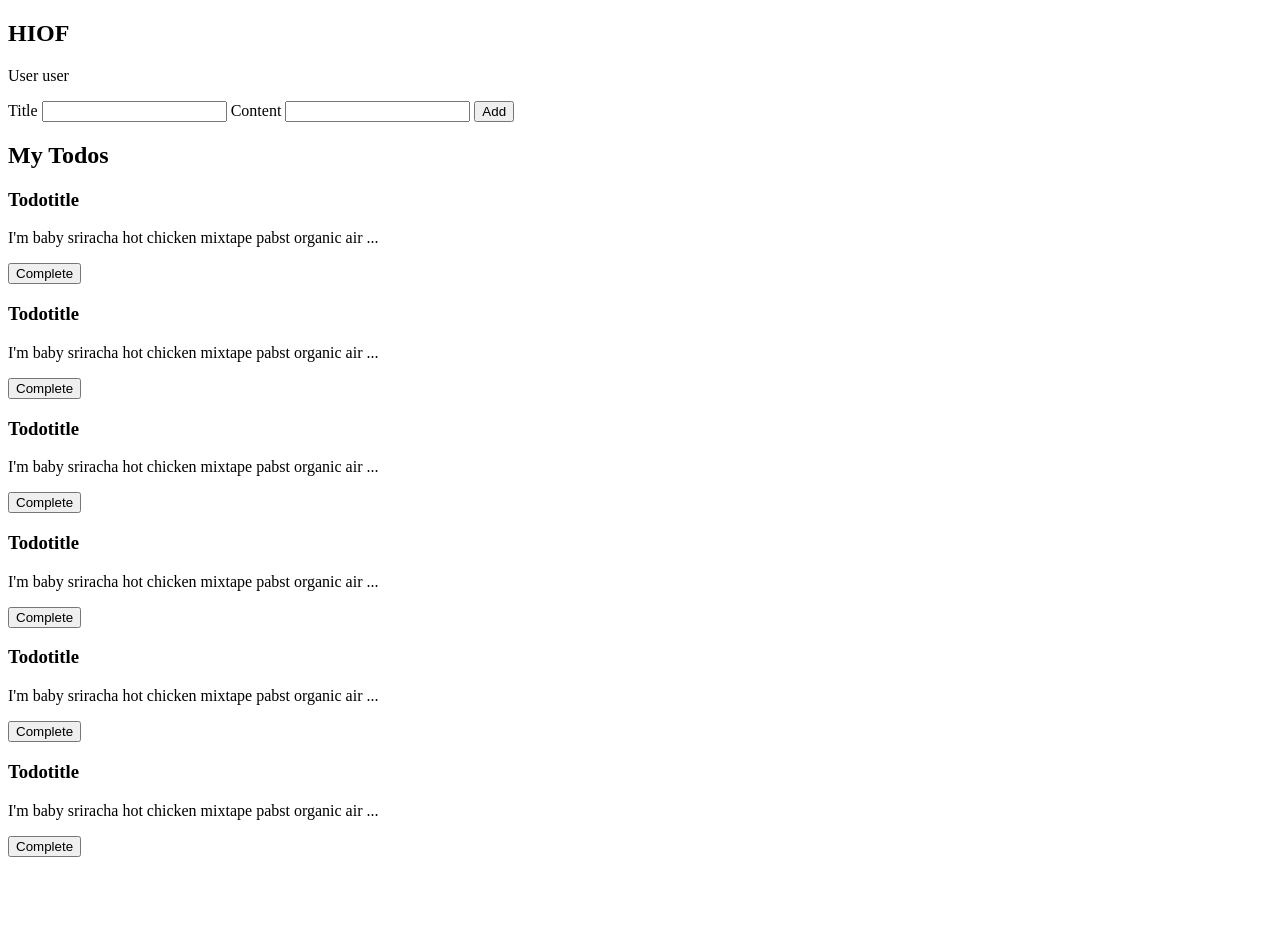
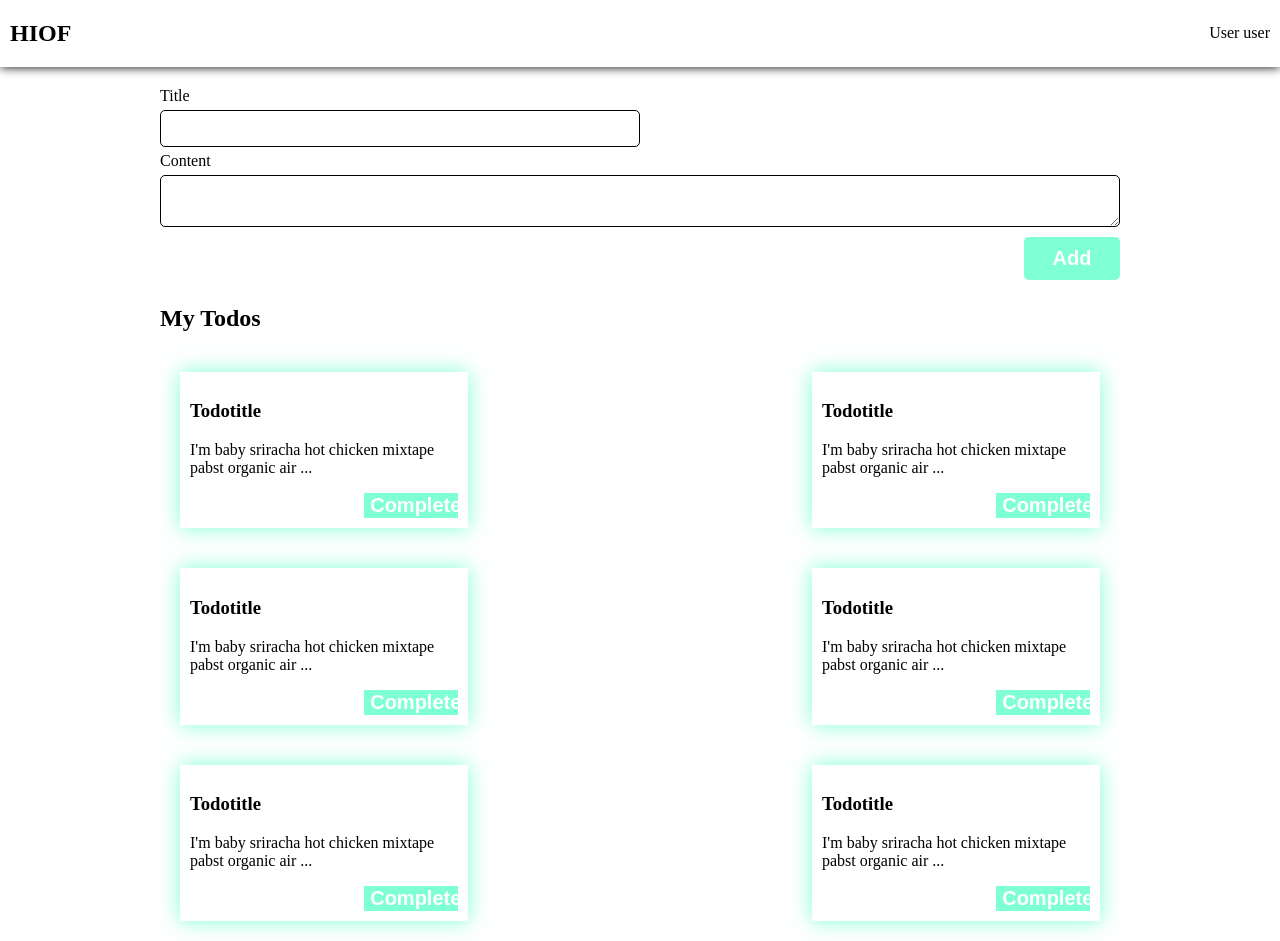
Before and after one commit to Ranum99/webappOppgave2, a plain HTML site: page index.html in a window 1280 px wide. Before the commit the page ends 865 px from the top, so only its background shows below. Drawn offline with Linux system fonts and the light colour scheme.

Commit message:
oppgave 2

```diff
--- /dev/null
+++ b/index.css
@@ -0,0 +1,72 @@
+* {
+    box-sizing: border-box;
+}
+
+html, body {
+    margin: 0;
+    padding: 0;
+}
+
+nav {
+    display: flex;
+    flex-direction: row;
+    justify-content: space-between;
+    align-items: center;
+    box-shadow: 0 0 10px 0;
+    padding: 0 10px;
+    margin-bottom: 20px;
+}
+
+main {
+    width: 75%;
+    margin: 0 auto;
+}
+
+main > form {
+    display: flex;
+    flex-direction: column;
+}
+
+main > form > input,
+main > form > textarea {
+    border-radius: 5px;
+    border: 1px solid black;
+    padding: 10px;
+    margin: 5px 0;
+}
+
+main > form > input:first-of-type {
+    width: 50%;
+}
+
+.blueBtn {
+    background-color: aquamarine;
+    color: white;
+    font-weight: 900;
+    font-size: 20px;
+    border: none;
+}
+
+main > form > input[type="submit"] {
+    width: 10%;
+    margin-left: auto;
+}
+
+#todos {
+    display: flex;
+    justify-content: space-between;
+    flex-direction: row;
+    flex-wrap: wrap;
+}
+
+#todos > article {
+    width: 30%;
+    box-shadow: 0px 0px 20px 0px rgba(127,255,212,1);
+    margin: 20px;
+    padding: 10px;
+}
+
+#todos > article > button {
+    width: 35%;
+    float: right;
+}
--- a/index.html
+++ b/index.html
@@ -6,6 +6,7 @@
     <meta name="author" content="Hiof Webapplikasjoner" />
     <meta name="viewport" content="width=device-width, initial-scale=1.0" />
     <meta charset="utf-8" />
+    <link rel="stylesheet" href="index.css">
 </head>
 <body>
     <nav>
@@ -14,47 +15,45 @@
     </nav>
     <main>
         <form action="" method="">
-            <label for="title">Title
-                <input id="title" type="text" />
-            </label>
-            <label for="content">Content
-                <input id="content" type="text" />
-            </label>
-            <input type="submit" value="Add">
+            <label for="title">Title</label>
+            <input id="title" type="text" />
+            <label for="content">Content</label>
+            <textarea id="content" type="text"></textarea>
+            <input type="submit" value="Add" class="blueBtn">
         </form>
 
-        <section>
+        <section id="todoSection">
             <section><h2>My Todos</h2></section>
-            <section>
+            <section id="todos">
                 <article>
                     <h3>Todotitle</h3>
                     <p>I'm baby sriracha hot chicken mixtape pabst organic air ...</p>
-                    <button value="">Complete</button>
+                    <button value="" class="blueBtn">Complete</button>
                 </article>
                 <article>
                     <h3>Todotitle</h3>
                     <p>I'm baby sriracha hot chicken mixtape pabst organic air ...</p>
-                    <button value="">Complete</button>
+                    <button value="" class="blueBtn">Complete</button>
                 </article>
                 <article>
                     <h3>Todotitle</h3>
                     <p>I'm baby sriracha hot chicken mixtape pabst organic air ...</p>
-                    <button value="">Complete</button>
+                    <button value="" class="blueBtn">Complete</button>
                 </article>
                 <article>
                     <h3>Todotitle</h3>
                     <p>I'm baby sriracha hot chicken mixtape pabst organic air ...</p>
-                    <button value="">Complete</button>
+                    <button value="" class="blueBtn">Complete</button>
                 </article>
                 <article>
                     <h3>Todotitle</h3>
                     <p>I'm baby sriracha hot chicken mixtape pabst organic air ...</p>
-                    <button value="">Complete</button>
+                    <button value="" class="blueBtn">Complete</button>
                 </article>
                 <article>
                     <h3>Todotitle</h3>
                     <p>I'm baby sriracha hot chicken mixtape pabst organic air ...</p>
-                    <button value="">Complete</button>
+                    <button value="" class="blueBtn">Complete</button>
                 </article>
             </section>
         </section>
```
